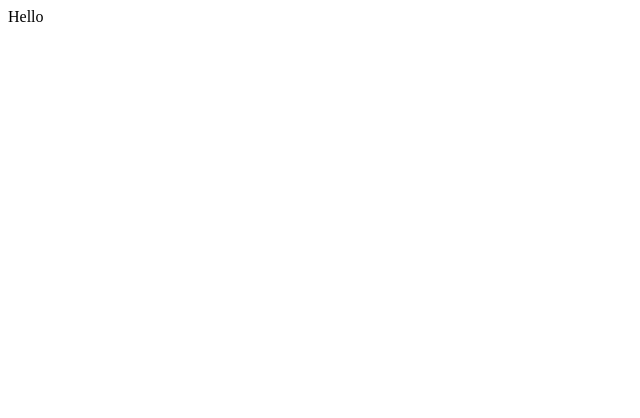
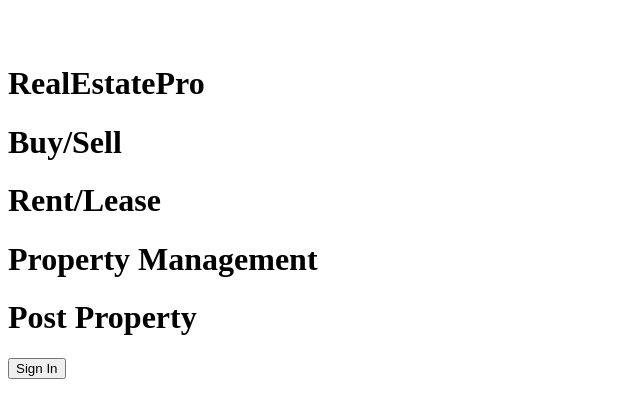
Before and after one commit to srimworks/Property-Management, a React (Vite) app: page / in a window 1280 px wide. Shown: the top 418 px of the page, without its empty margins (0-640 px from the left). Built offline with nearby package versions, Linux system fonts and the light colour scheme.

Commit message:
navbar updated

```diff
--- a/index.html
+++ /dev/null
@@ -1,12 +0,0 @@
-<!DOCTYPE html>
-<html lang="en">
-<head>
-    <meta charset="UTF-8">
-    <meta name="viewport" content="width=device-width, initial-scale=1.0">
-    <title>Document</title>
-</head>
-<body>
-    <div id="root"> </div>
-    <script type="module" src="./src/index.js"></script>
-</body>
-</html>
--- /dev/null
+++ b/public/index.html
@@ -0,0 +1,12 @@
+<!DOCTYPE html>
+<html lang="en">
+<head>
+    <meta charset="UTF-8">
+    <meta name="viewport" content="width=device-width, initial-scale=1.0">
+    <title>Document</title>
+</head>
+<body>
+    <div id="root"> </div>
+    <script type="module" src="../src/index.js"></script>
+</body>
+</html>
--- a/src/App.js
+++ b/src/App.js
@@ -1,8 +1,35 @@
 import React from 'react'
+import { createBrowserRouter, Outlet, RouterProvider } from "react-router";
+import NavBar from './reusable/NavBar';
+
+const AppRouter = () => {
+  return (
+    <>
+       <NavBar/>
+      <Outlet />
+    </>
+  );
+};
+
+
+export const Routes = createBrowserRouter([
+  {
+    element: <AppRouter />,
+    path: "/",
+    children: [
+      {
+        element: "",
+        path: "",
+      },
+   ]}
+])
+
 
 const App = () => {
   return (
-    <div>Hello</div>
+    <div>
+        <AppRouter/>
+    </div>
   )
 }
 
--- a/src/index.js
+++ b/src/index.js
@@ -1,7 +1,14 @@
 import React from "react";
 import ReactDOM from 'react-dom/client'
-import App from "./App";
+import App ,{Routes}from "./App";
+import { RouterProvider } from "react-router";
 
 const root = ReactDOM.createRoot(document.getElementById("root"))
 
-root.render(<App/>)
+root.render(
+    <React.StrictMode>
+    <RouterProvider router={Routes}>
+    <App />
+    </RouterProvider>
+  </React.StrictMode>
+)
--- /dev/null
+++ b/src/reusable/NavBar.js
@@ -0,0 +1,22 @@
+import React from 'react'
+import {IMAGES} from '../utils/images'
+
+const NavBar = () => {
+  return (
+    <div>
+        <div>
+            <img src={IMAGES.MAIN_LOGO} alt='main-logo'/>
+            <h1>RealEstatePro</h1>
+        </div>
+        <div>
+            <h1>Buy/Sell</h1>
+            <h1>Rent/Lease</h1>
+            <h1>Property Management</h1>
+            <h1>Post Property</h1>
+            <button>Sign In</button>
+        </div>
+    </div>
+  )
+}
+
+export default NavBar
--- /dev/null
+++ b/src/utils/images.js
@@ -0,0 +1,5 @@
+import MAIN_LOGO from '../images/common/logomark.svg'
+
+export const IMAGES={
+MAIN_LOGO,
+}
```
Also changed, not shown: package.json (+5 -3 lines), src/images/common/logomark.svg (added), 8 other files (tests, documents, lock files or other folders).
